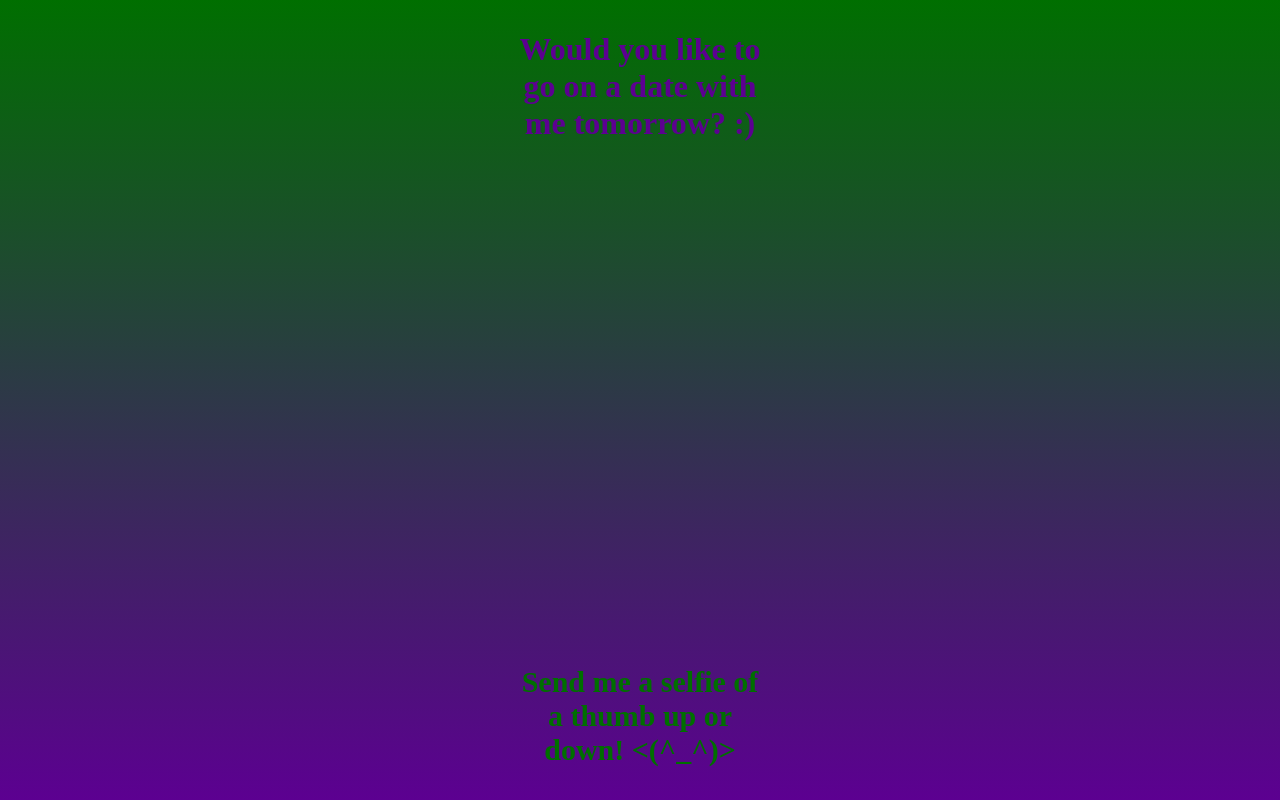
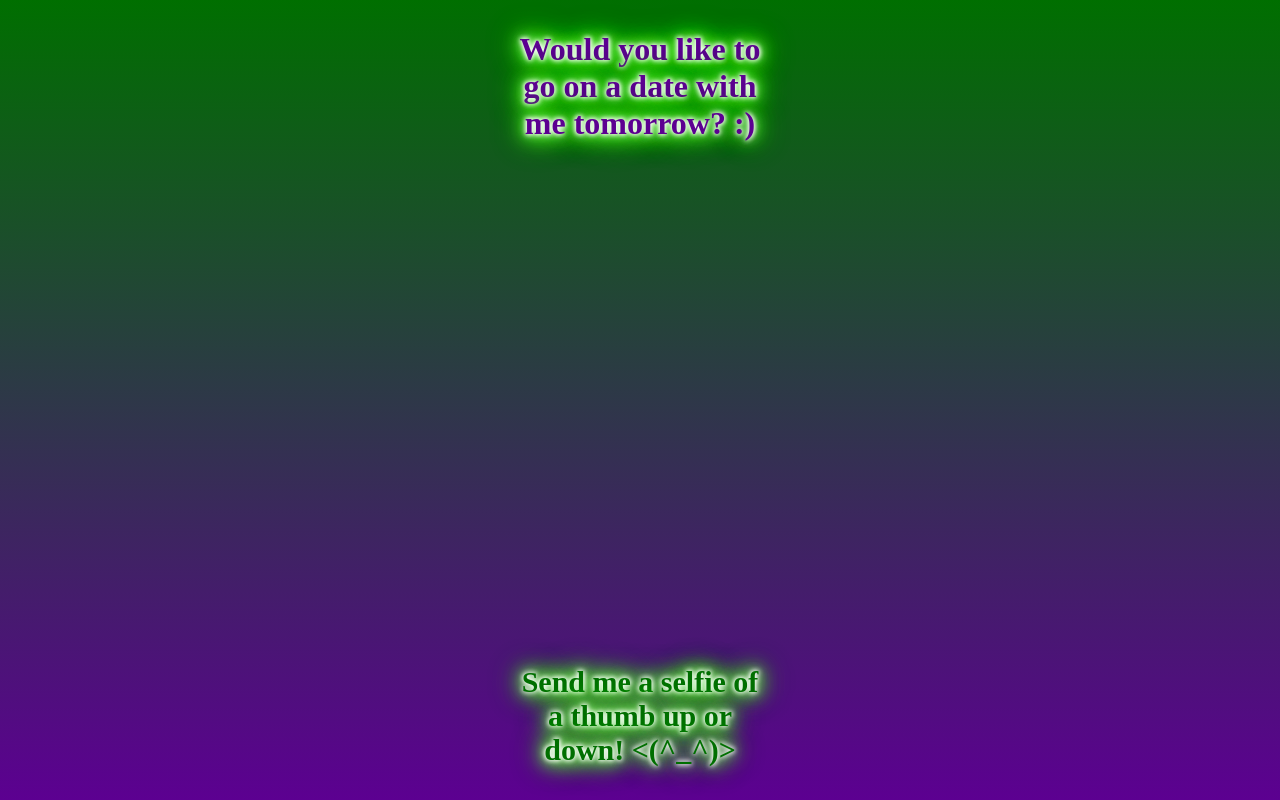
Before and after one commit to Carmer95/real-quick, a plain HTML site: page index.html in a window 1280 px wide. Drawn offline with Linux system fonts and the light colour scheme.

Commit message:
Added glow and title change

```diff
--- a/index.html
+++ b/index.html
@@ -3,7 +3,7 @@
   <head>
     <meta charset="UTF-8" />
     <meta name="viewport" content="width=device-width, initial-scale=1.0" />
-    <title>:)</title>
+    <title>Hey real quick</title>
     <link rel="stylesheet" href="styles.css" />
   </head>
   <body>
--- a/styles.css
+++ b/styles.css
@@ -16,6 +16,7 @@ h1{
     top: 10px;
     text-align: center;
     color: rgb(92, 0, 145);
+    text-shadow: 0 0 5px #FFF, 0 0 5px #FFF, 0 0 10px #FFF, 0 0 15px #49ff18, 0 0 20px #49FF18, 0 0 25px #49FF18, 0 0 30px #49FF18, 0 0 35px #49ff18
 }
 
 h2{
@@ -27,4 +28,5 @@ h2{
     top: 80%;
     text-align: center;
     color: rgb(0, 111, 0);
+    text-shadow: 0 0 5px #FFF, 0 0 5px #FFF, 0 0 10px #FFF, 0 0 15px #49ff18, 0 0 20px #49FF18, 0 0 25px #49FF18, 0 0 30px #49FF18, 0 0 35px #49ff18
 }
```
